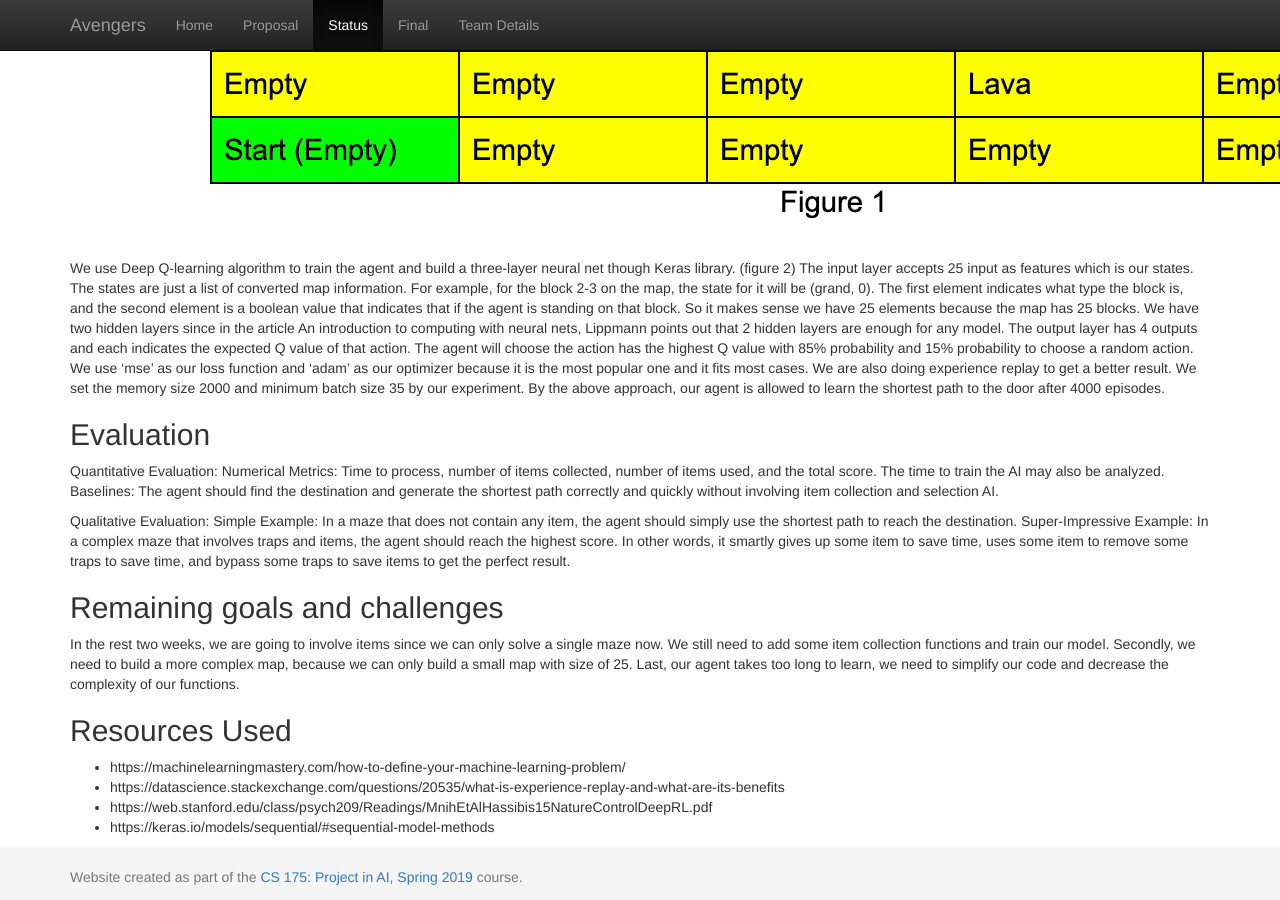
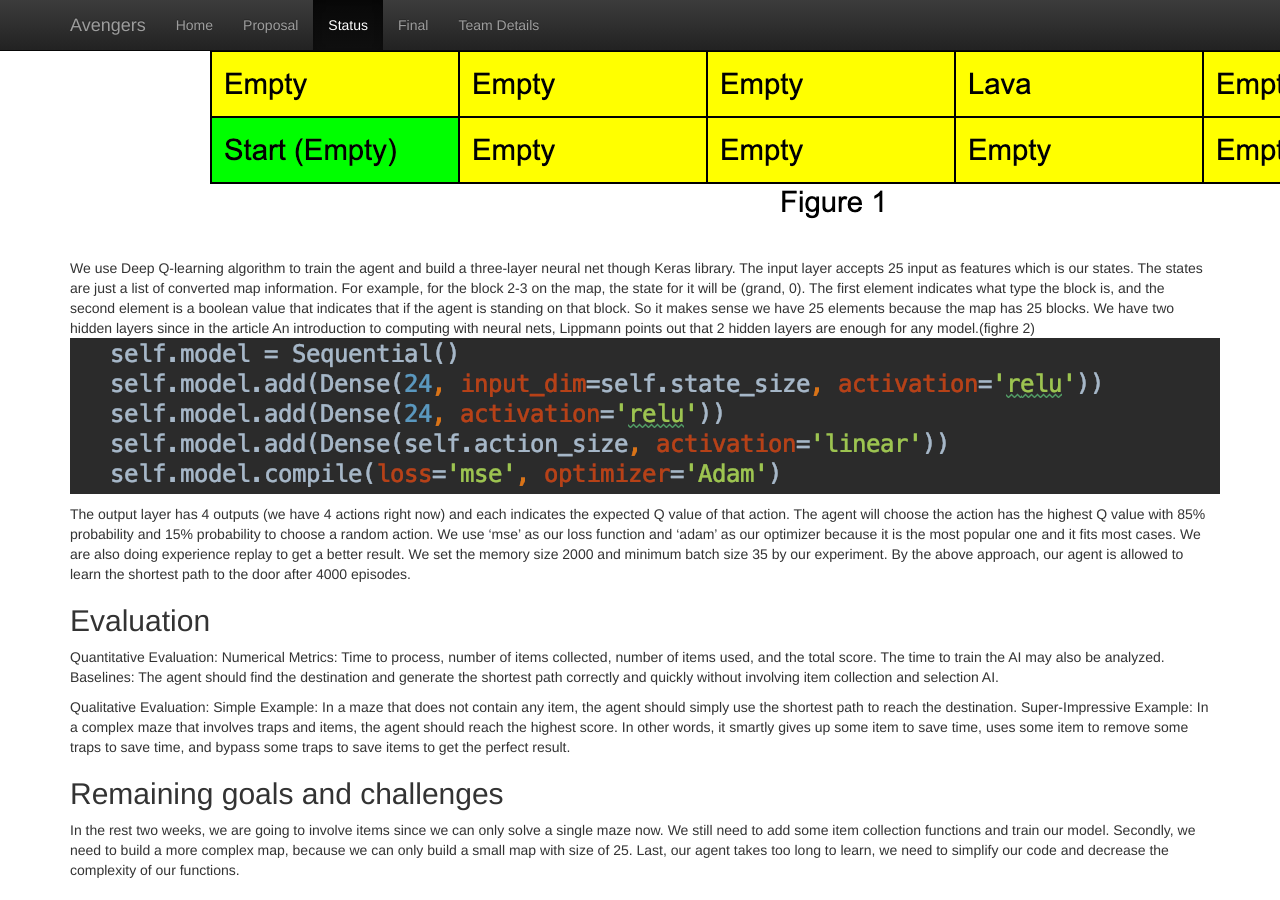
Before and after one commit to kexuejia911/Avengers, a Jekyll site: the page built from docs/status.md, in a window 1280 px wide and 900 px high, scrolled down 1019 px. Built offline with Jekyll 4.4.1, drawn with Linux system fonts in a browser that asks for light colours.

Commit message:
Update status.md

```diff
--- a/docs/status.md
+++ b/docs/status.md
@@ -13,7 +13,10 @@ After the discussion with our mentor, we decide to simplify our project to make
 For the status report, we are only making minimum AI. For the minimum AI, we have a single pre-generated 5x5 map (figure 1) with some lava but no items. The agent does not need to pick the key to open the door. The AI agent should just find the shortest path to the door. Rewards map: -1 for each step, -100 for fall in lava, +100 for getting the door.
 ![alt text](https://github.com/kexuejia911/avengers/blob/master/docs/figure%201.png "figure1")
 
-We use Deep Q-learning algorithm to train the agent and build a three-layer neural net though Keras library. (figure 2) The input layer accepts 25 input as features which is our states. The states are just a list of converted map information. For example, for the block 2-3 on the map, the state for it will be (grand, 0). The first element indicates what type the block is, and the second element is a boolean value that indicates that if the agent is standing on that block. So it makes sense we have 25 elements because the map has 25 blocks. We have two hidden layers since in the article An introduction to computing with neural nets, Lippmann points out that 2 hidden layers are enough for any model. The output layer has 4 outputs and each indicates the expected Q value of that action. The agent will choose the action has the highest Q value with 85% probability and 15% probability to choose a random action. We use ‘mse’ as our loss function and ‘adam’ as our optimizer because it is the most popular one and it fits most cases. We are also doing experience replay to get a better result. We set the memory size 2000 and minimum batch size 35 by our experiment. By the above approach, our agent is allowed to learn the shortest path to the door after 4000 episodes.
+We use Deep Q-learning algorithm to train the agent and build a three-layer neural net though Keras library. The input layer accepts 25 input as features which is our states. The states are just a list of converted map information. For example, for the block 2-3 on the map, the state for it will be (grand, 0). The first element indicates what type the block is, and the second element is a boolean value that indicates that if the agent is standing on that block. So it makes sense we have 25 elements because the map has 25 blocks. We have two hidden layers since in the article An introduction to computing with neural nets, Lippmann points out that 2 hidden layers are enough for any model.(fighre 2)
+![alt text](https://github.com/kexuejia911/avengers/blob/master/docs/figure%202.png "figure2")
+
+The output layer has 4 outputs (we have 4 actions right now) and each indicates the expected Q value of that action. The agent will choose the action has the highest Q value with 85% probability and 15% probability to choose a random action. We use ‘mse’ as our loss function and ‘adam’ as our optimizer because it is the most popular one and it fits most cases. We are also doing experience replay to get a better result. We set the memory size 2000 and minimum batch size 35 by our experiment. By the above approach, our agent is allowed to learn the shortest path to the door after 4000 episodes.
 
 ## Evaluation
 
```
